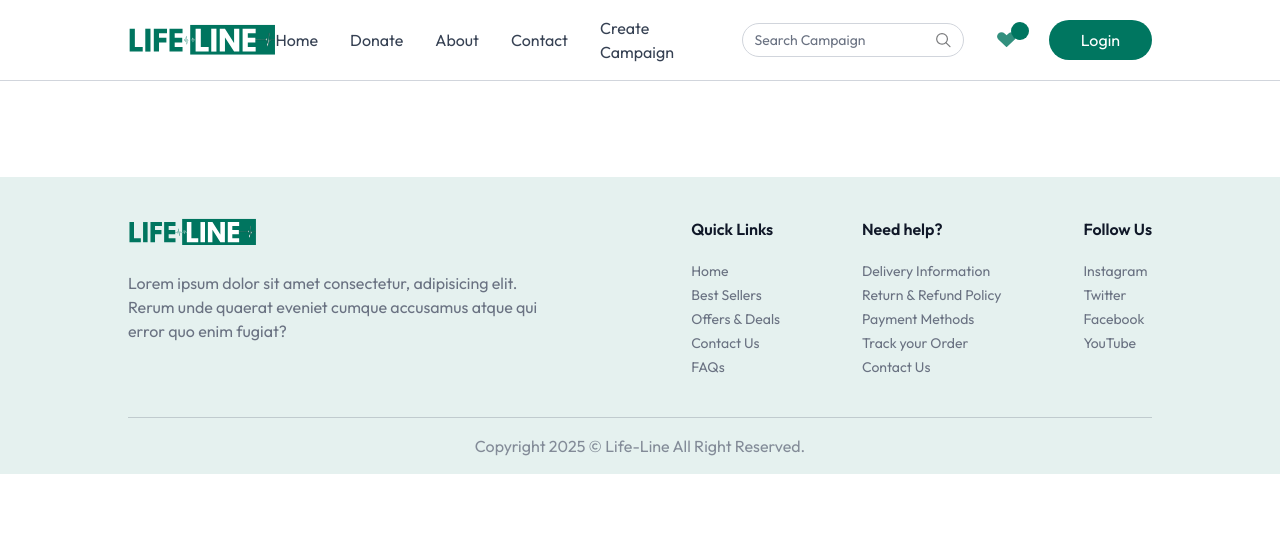
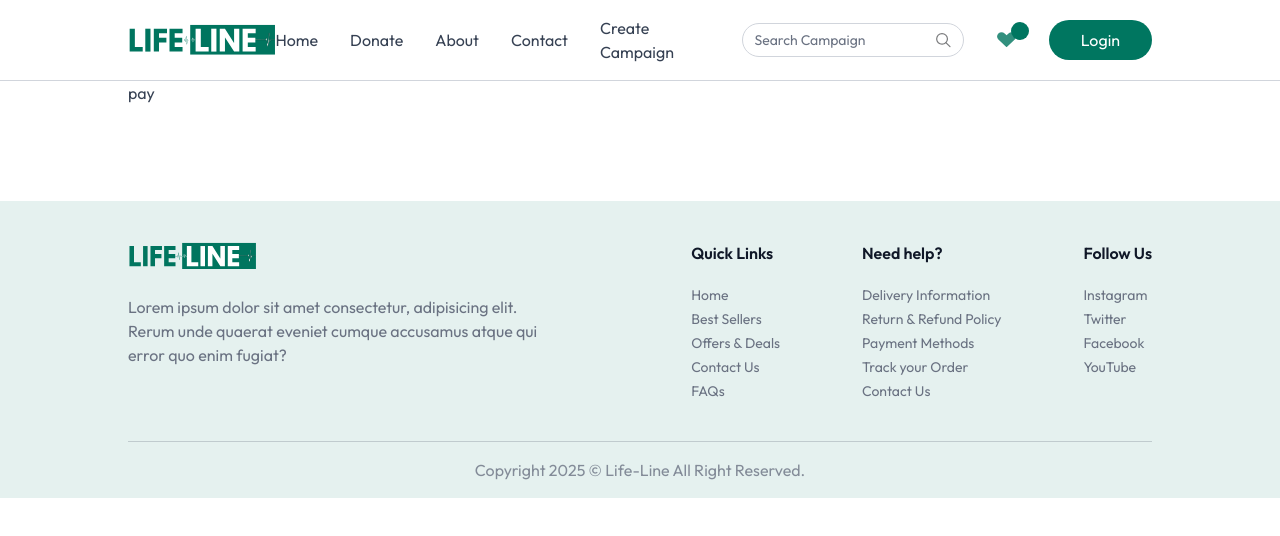
Before and after one commit to Kathiriniyan/life-line, a React (Vite) app in the folder client/: page /donate/pay/1 in a window 1280 px wide. Shown: the top 536 px of the page. Built offline with nearby package versions, Linux system fonts and the light colour scheme; no server answers.

Commit message:
payment gateway

```diff
--- a/client/src/App.jsx
+++ b/client/src/App.jsx
@@ -9,7 +9,6 @@ import Login from './components/Login'
 import AllCampaign from './pages/AllCampaign'
 import CampaignCategory from './pages/CampaignCategory'
 import CampaignDetails from './pages/CampaignDetails'
-import Cart from './pages/Cart'
 import MyDonation from './pages/MyDonation'
 import PatientLogin from './components/patient/PatientLogin'
 import PatientLayout from './pages/patient/PatientLayout'
@@ -32,6 +31,7 @@ import PatientRequest from './pages/admin/PatientRequest'
 import CampaignHistory from './pages/admin/CampaignHistory'
 import PatientList from './pages/admin/PatientList'
 import PatientDetail from './pages/admin/patientDetail'
+import Payment from './pages/Payment'
 
 const App = () => {
 
@@ -53,6 +53,7 @@ const App = () => {
           <Route path='/donate' element={<AllCampaign/>} />
           <Route path='/donate/:category' element={<CampaignCategory/>} />
           <Route path='/donate/:category/:id' element={<CampaignDetails/>} />
+          <Route path='/donate/pay/:id' element={<Payment/>} />
           <Route path='/favourite' element={<Favorite/>} />
           <Route path='/my-donation' element={<MyDonation/>} />
           <Route path='/patient' element={isPatient ? <PatientLayout/> : <PatientLogin/>}>
--- a/client/src/pages/CampaignDetails.jsx
+++ b/client/src/pages/CampaignDetails.jsx
@@ -112,7 +112,7 @@ const CampaignDetails = () => {
           </ul>
 
           <div className="flex items-center mt-10 gap-4 text-base">
-            <button onClick={() => { navigate(`/pay/${campaign._id}`) }} className="w-full py-3.5 cursor-pointer font-medium bg-primary text-white rounded-xl shadow-xl hover:bg-primary-dull transition" >
+            <button onClick={() => { navigate(`donate/pay/${campaign._id}`) }} className="w-full py-3.5 cursor-pointer font-medium bg-primary text-white rounded-xl shadow-xl hover:bg-primary-dull transition" >
               Donate Now
             </button>
           </div>
--- /dev/null
+++ b/client/src/pages/Payment.jsx
@@ -0,0 +1,11 @@
+import React from 'react'
+
+const Payment = () => {
+  return (
+    <div>
+        pay
+    </div>
+  )
+}
+
+export default Payment
```
Also changed, not shown: 2 other files (tests, documents, lock files or other folders).
